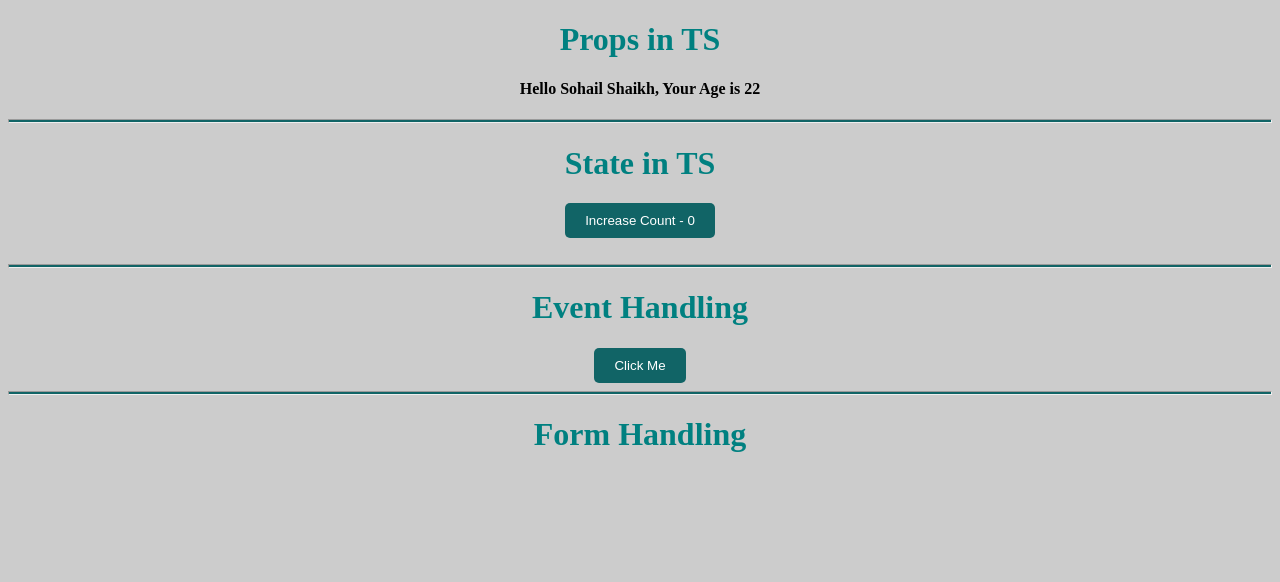
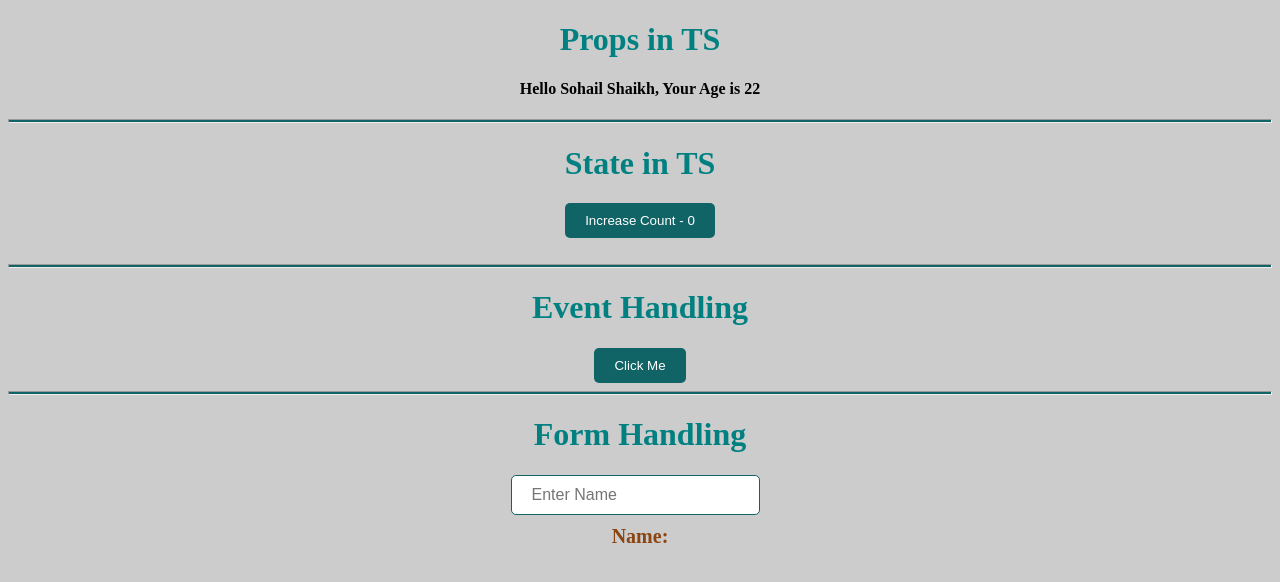
Before and after one commit to sohail019/Complete-TypeScript, a React (Vite) app in the folder 07_TypeScript_with_React/: page / in a window 1280 px wide. Shown: the top 582 px of the page. Built offline with nearby package versions, Linux system fonts and the light colour scheme.

Commit message:
Learned about Form Handling

```diff
--- a/07_TypeScript_with_React/src/components/TS/Events/FormHandling.tsx
+++ b/07_TypeScript_with_React/src/components/TS/Events/FormHandling.tsx
@@ -1,7 +1,18 @@
+import React, { useState } from "react";
+
 export const FormHandling: React.FC = () => {
+
+  const [name, setName] = useState<string>("")
+
+  const handleChange = (e: React.ChangeEvent<HTMLInputElement>) : void => {
+    setName(e.target.value)
+  }
+
   return (
   <div>
     <h1>Form Handling</h1>
+    <input type="text" placeholder="Enter Name" onChange={handleChange} />
+    <p>Name: {name}</p>
   </div>
   );
 };
--- a/07_TypeScript_with_React/src/index.css
+++ b/07_TypeScript_with_React/src/index.css
@@ -23,3 +23,20 @@ button{
     border-radius: 5px;
     cursor: pointer;
 }
+
+input {
+    padding: 10px 20px;
+    border: 1px solid #116466;
+    border-radius: 5px;
+    margin-right: 10px;
+    outline: none;
+    font-size: 16px;
+}
+
+p{
+    color: saddlebrown;
+    font-size: 20px;
+    margin-top: 10px;
+    margin-bottom: 10px;
+    font-weight: 700;
+}
```
